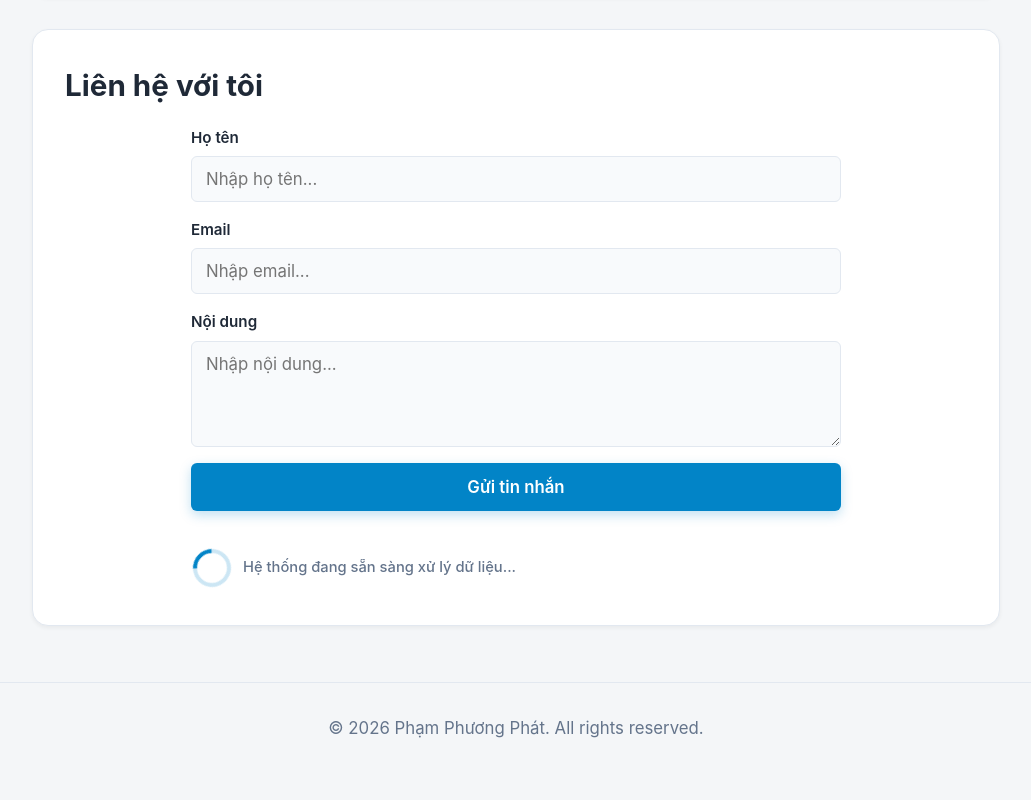
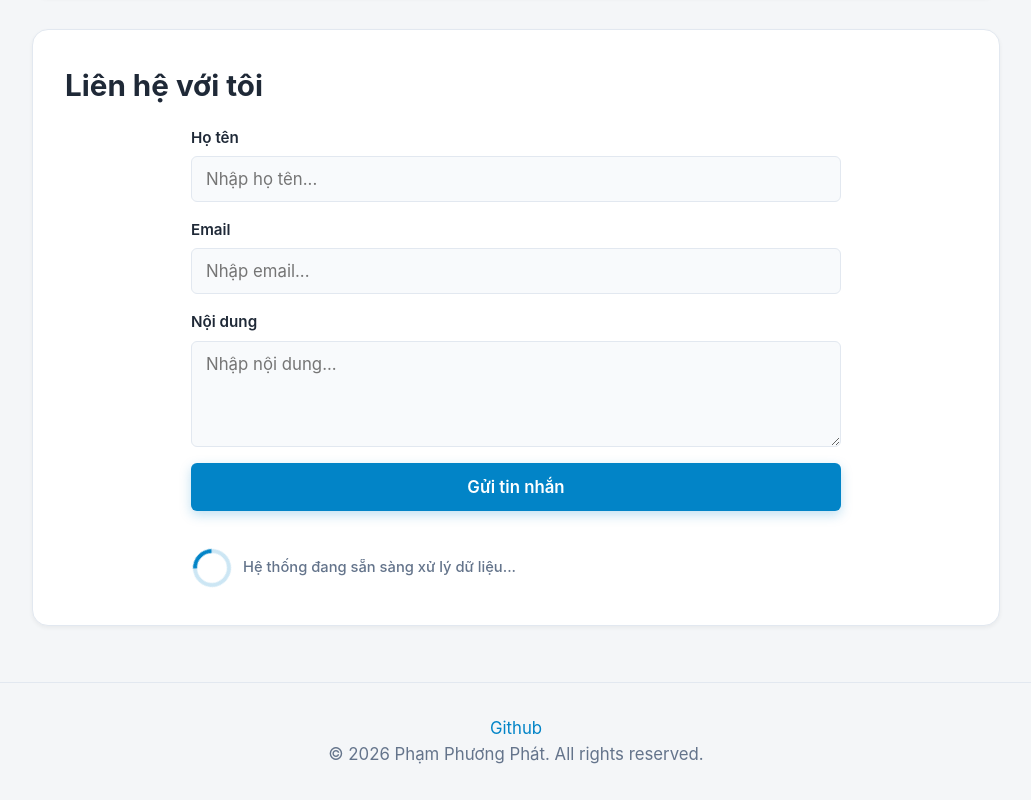
Before and after one commit to Phuong802/Hoat-dong-3-portfolio, a plain HTML site: page Buoi6/index.html in a window 1280 px wide. Shown: the part 1187-1987 px from the top of the page, without its empty margins (124-1155 px from the left). Before the commit the page ends 1960 px from the top, so only its background shows below. Drawn offline with nearby package versions, Linux system fonts and the light colour scheme.

Commit message:
Add files via upload

```diff
--- a/Buoi6/index.html
+++ b/Buoi6/index.html
@@ -3,6 +3,7 @@
 <head>
     <meta charset="UTF-8">
     <meta name="viewport" content="width=device-width, initial-scale=1.0">
+    <meta name="description" content="Trang web Portfolio cá nhân của Phạm Phương Phát - Giới thiệu các dự án, kỹ năng lập trình web và thông tin liên hệ.">
     <title>Portfolio - Phạm Phương Phát</title>
 
     <!-- Nhúng file định dạng giao diện CSS -->
@@ -141,6 +142,9 @@
          📌 [KHU VỰC 6] CHÂN TRANG (FOOTER)
          ======================================================================= -->
     <footer class="site-footer">
+        <p>
+            <a href="https://github.com/tentaxxx8-max" target="_blank">Github</a>
+        </p>
         <p>© 2026 Phạm Phương Phát. All rights reserved.</p>
     </footer>
 
```
Also changed, not shown: 1 other file.
